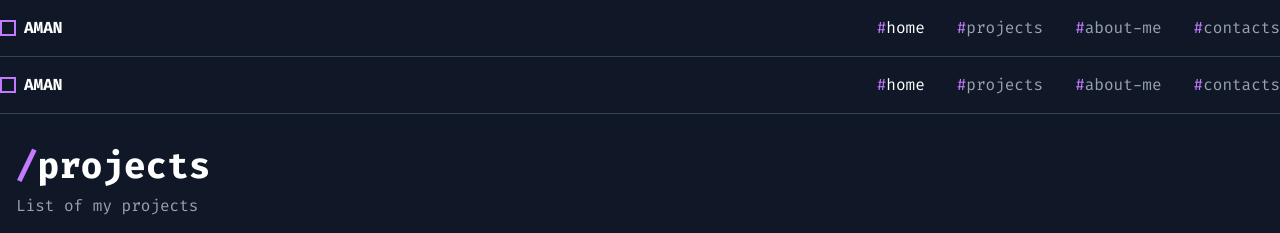
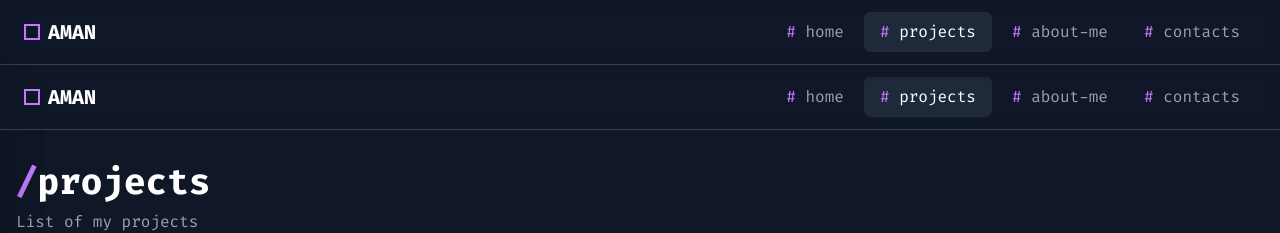
Before and after one commit to TAIJULAMAN/portfolio-new, a React (Vite) app: page /projects in a window 1280 px wide. Shown: the top 233 px of the page. Built offline with nearby package versions, Linux system fonts and the light colour scheme.

Commit message:
redesign the navbar section

```diff
--- a/src/pages/shared/Header.jsx
+++ b/src/pages/shared/Header.jsx
@@ -1,41 +1,135 @@
-import React from 'react';
-import { Link } from 'react-router-dom';
-// import { FaDiscord, FaFigma, FaGithub } from "react-icons/fa";
+import React, { useState, useEffect } from 'react';
+import { Link, useLocation } from 'react-router-dom';
+import { FaBars, FaTimes } from 'react-icons/fa';
 
-export default function Header () {
+export default function Header() {
+    const [isMenuOpen, setIsMenuOpen] = useState(false);
+    const location = useLocation();
+
+    // Close menu when route changes or on larger screens
+    useEffect(() => {
+        const handleResize = () => {
+            if (window.innerWidth >= 768) {
+                setIsMenuOpen(false);
+                document.body.style.overflow = 'auto';
+            }
+        };
+
+        if (isMenuOpen) {
+            document.body.style.overflow = 'hidden';
+        } else {
+            document.body.style.overflow = 'auto';
+        }
+
+        window.addEventListener('resize', handleResize);
+        return () => {
+            window.removeEventListener('resize', handleResize);
+            document.body.style.overflow = 'auto';
+        };
+    }, [isMenuOpen]);
+
+    useEffect(() => {
+        setIsMenuOpen(false);
+    }, [location]);
+
+    const toggleMenu = () => {
+        setIsMenuOpen(!isMenuOpen);
+    };
+
+    const navLinks = [
+        { to: "/", text: "home" },
+        { to: "/projects", text: "projects" },
+        { to: "/about", text: "about-me" },
+        { to: "/contacts", text: "contacts" },
+    ];
+
+    const isActive = (path) => {
+        return location.pathname === path;
+    };
+
     return (
-        <header className="border-b border-gray-700">
-            <div className="container mx-auto px-5 md:px-0 py-4">
+        <>
+            {/* Overlay */}
+            <div
+                className={`fixed inset-0 bg-black/50 z-40 transition-opacity duration-300 ${
+                    isMenuOpen ? 'opacity-100' : 'opacity-0 pointer-events-none'
+                }`}
+                onClick={toggleMenu}
+            />
+
+            <header className="border-b border-gray-700 bg-gray-900/90 backdrop-blur-sm sticky top-0 z-50">
+                <div className="container mx-auto px-4 sm:px-6 py-3">
                     <nav className="flex items-center justify-between">
-                    <div className="flex items-center space-x-2">
-                        <div className="w-4 h-4 border-2 border-purple-400"></div>
-                        <span className="font-bold text-white">AMAN</span>
+                        {/* Logo */}
+                        <Link
+                            to="/"
+                            className="flex items-center space-x-2 group z-50"
+                            onClick={() => window.scrollTo(0, 0)}
+                        >
+                            <div className="w-4 h-4 border-2 border-purple-400 group-hover:bg-purple-400 transition-colors duration-300"></div>
+                            <span className="font-bold text-white text-lg sm:text-xl">AMAN</span>
+                        </Link>
+
+                        {/* Desktop Navigation */}
+                        <div className="hidden md:flex items-center space-x-1">
+                            {navLinks.map((link, index) => (
+                                <Link
+                                    key={index}
+                                    to={link.to}
+                                    className={`px-4 py-2 rounded-md text-sm sm:text-base transition-colors duration-200 ${
+                                        isActive(link.to)
+                                            ? 'text-white bg-gray-800'
+                                            : 'text-gray-400 hover:text-white hover:bg-gray-800/50'
+                                    }`}
+                                >
+                                    <span className="text-purple-400">#</span> {link.text}
+                                </Link>
+                            ))}
                         </div>
 
-                    <div className="hidden md:flex items-center space-x-8">
-                        <Link to="/" className="text-white hover:text-purple-400 transition-colors">
-                            <span className="text-purple-400">#</span>home
-                        </Link>
-                        <Link to="/projects" className="text-gray-400 hover:text-purple-400 transition-colors">
-                            <span className="text-purple-400">#</span>projects
-                        </Link>
-                        <Link to="/about" className="text-gray-400 hover:text-purple-400 transition-colors">
-                            <span className="text-purple-400">#</span>about-me
-                        </Link>
-                        <Link to="/contacts" className="text-gray-400 hover:text-purple-400 transition-colors">
-                            <span className="text-purple-400">#</span>contacts
-                        </Link>
-                    </div>
+                        {/* Mobile menu button */}
+                        <button
+                            className="md:hidden p-2 -mr-2 text-gray-400 hover:text-white focus:outline-none transition-colors duration-200 z-50"
+                            onClick={toggleMenu}
+                            aria-expanded={isMenuOpen}
+                            aria-label="Toggle menu"
+                        >
+                            {isMenuOpen ? (
+                                <FaTimes className="w-6 h-6" />
+                            ) : (
+                                <FaBars className="w-6 h-6" />
+                            )}
+                        </button>
                     </nav>
                 </div>
 
-            {/* Side navigation */}
-            {/* <div className="fixed left-4 top-1/2 transform -translate-y-1/2 hidden lg:flex flex-col items-center space-y-4">
-                <div className="w-px h-32 bg-gray-600"></div>
-                <FaGithub className="w-6 h-6 text-gray-400 hover:text-white cursor-pointer transition-colors" />
-                <FaDiscord className="w-6 h-6 text-gray-400 hover:text-white cursor-pointer transition-colors" />
-                <FaFigma className="w-6 h-6 text-gray-400 hover:text-white cursor-pointer transition-colors" />
-            </div> */}
+                {/* Mobile Navigation - Side Menu */}
+                <div
+                    className={`fixed top-0 left-0 h-screen w-64 bg-gray-900 shadow-2xl z-40 transform transition-transform duration-300 ease-in-out ${
+                        isMenuOpen ? 'translate-x-0' : '-translate-x-full'
+                    }`}
+                >
+                    <div className="h-full flex flex-col pt-24 px-6 space-y-4 overflow-y-auto">
+                        {navLinks.map((link, index) => (
+                            <Link
+                                key={index}
+                                to={link.to}
+                                className={`px-4 py-3 text-lg rounded-md transition-all duration-200 transform hover:translate-x-1 ${
+                                    isActive(link.to)
+                                        ? 'text-white bg-gray-800 font-medium'
+                                        : 'text-gray-400 hover:text-white hover:bg-gray-800/50'
+                                }`}
+                                onClick={() => {
+                                    window.scrollTo(0, 0);
+                                    setIsMenuOpen(false);
+                                }}
+                            >
+                                <span className="text-purple-400">#</span> {link.text}
+                            </Link>
+                        ))}
+                    </div>
+                </div>
             </header>
-    )
+        </>
+    );
 }
```
Lines whose indentation alone changed are shown as unchanged.
